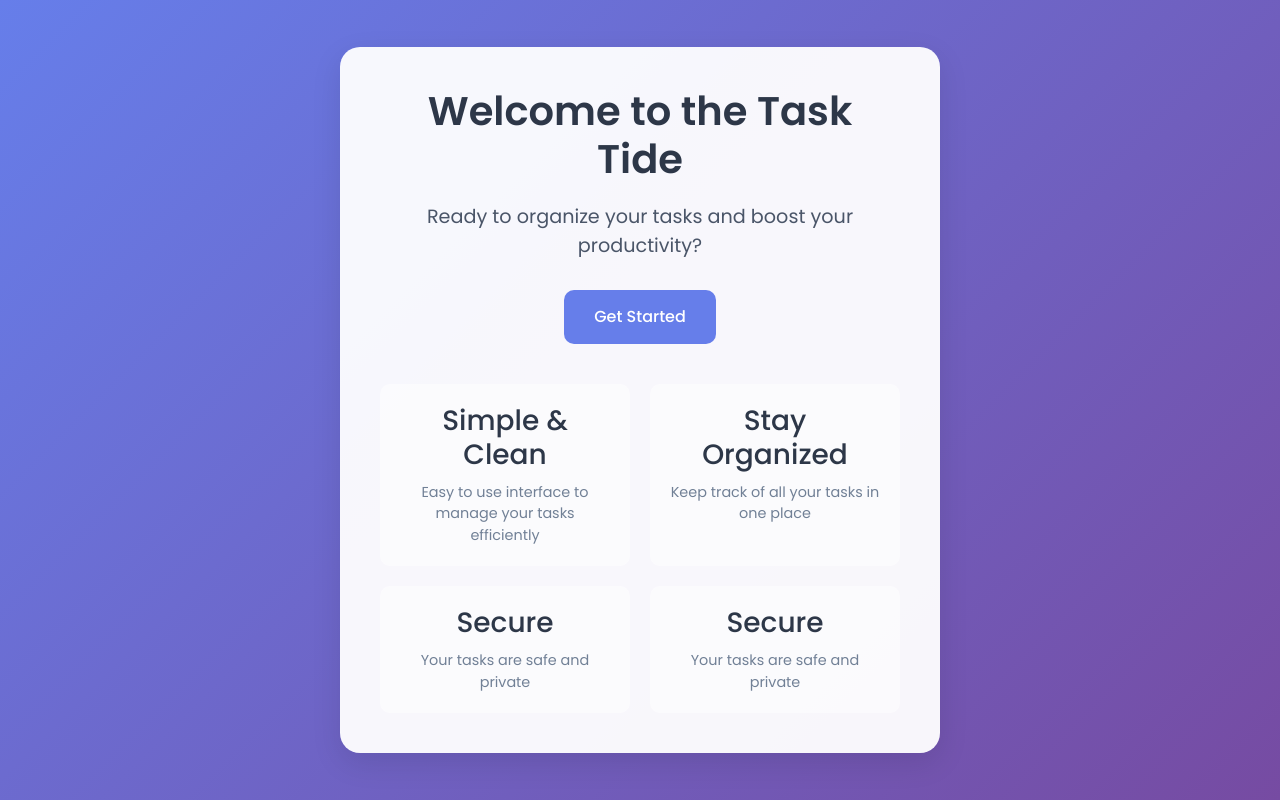
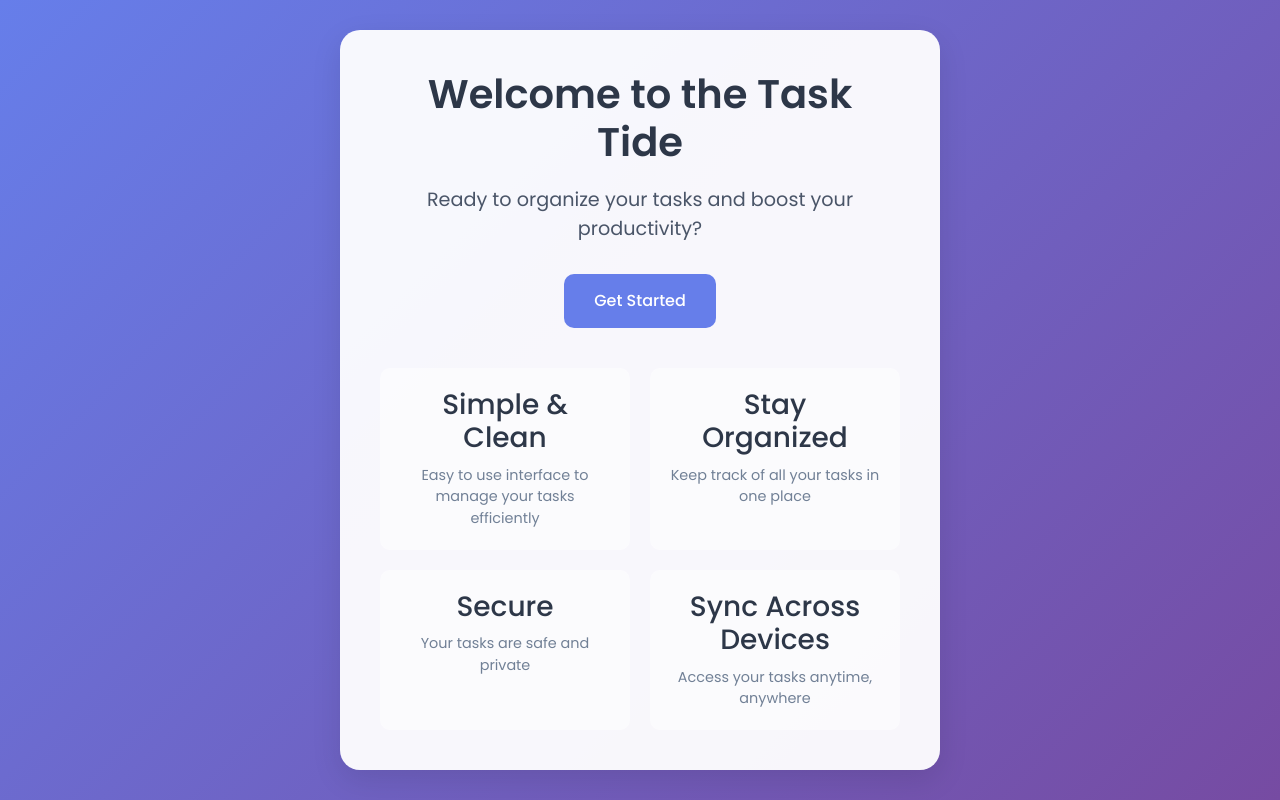
Before and after one commit to vitthalg17/Task-Tide, a FastAPI app: page / in a window 1280 px wide. Run offline with FastAPI, Linux system fonts and the light colour scheme; some libraries are stand-ins or nearby versions.

Commit message:
Home Page updated

```diff
--- a/templates/home.html
+++ b/templates/home.html
@@ -96,8 +96,8 @@
                 <p>Your tasks are safe and private</p>
             </div>
             <div class="feature">
-                <h3>Secure</h3>
-                <p>Your tasks are safe and private</p>
+                <h3>Sync Across Devices</h3>
+                <p>Access your tasks anytime, anywhere</p>
             </div>
         </div>
     </div>
```
